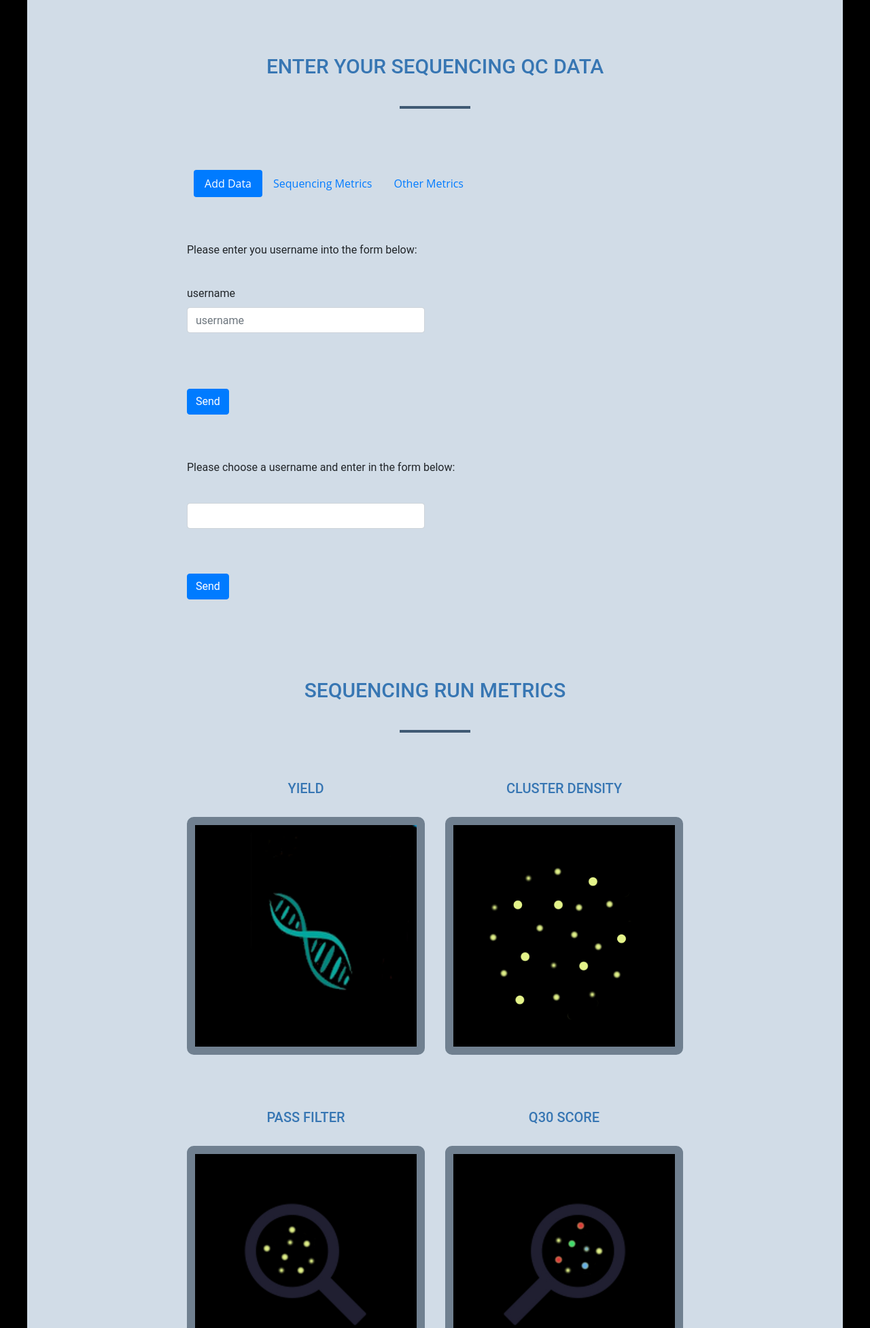
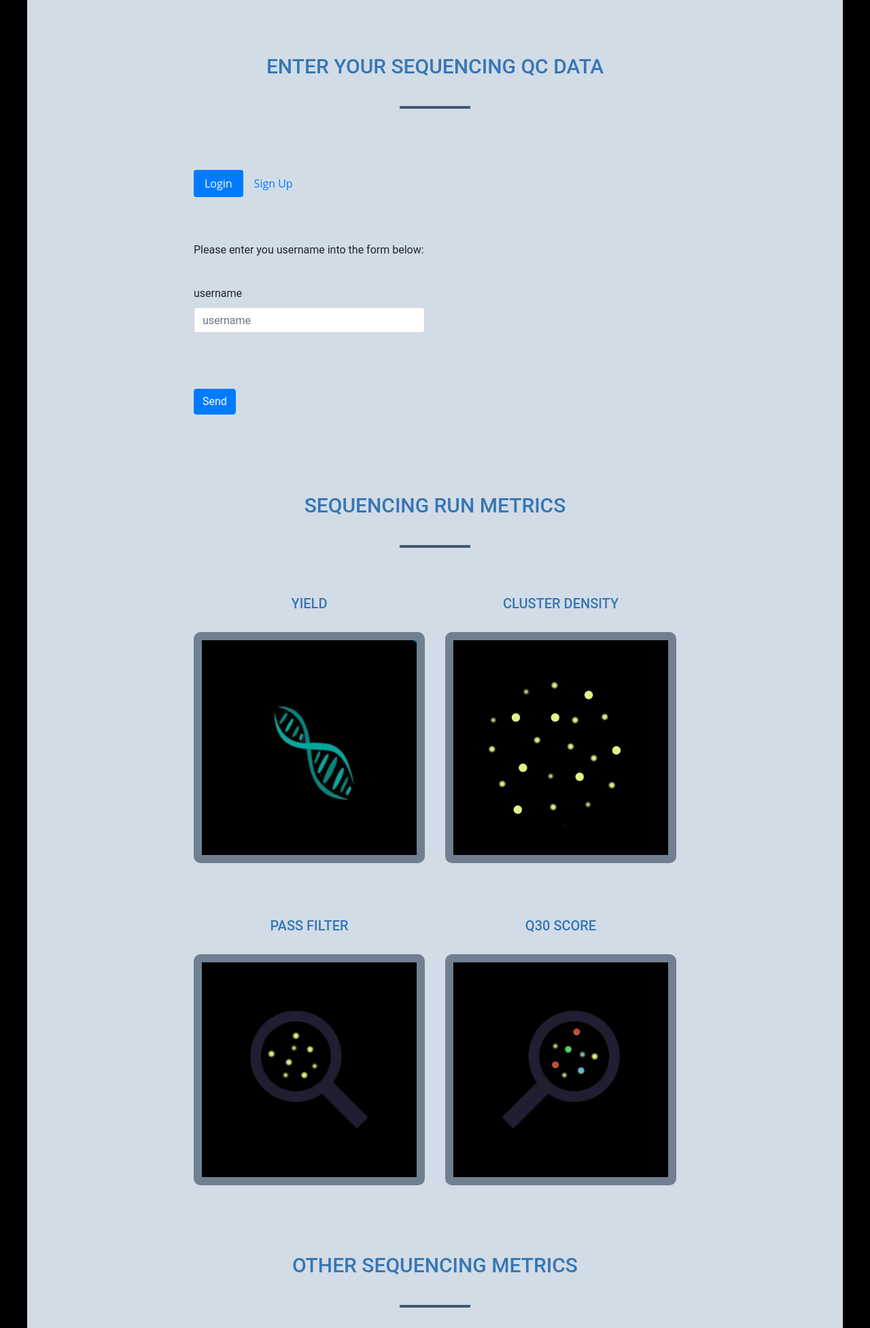
Before and after one commit to TAHJones/qc-metrics-analyser, a Flask app: page / in a window 1280 px wide. Shown: the part 594-2548 px from the top of the page at 68% size. Run offline with Flask 2, Linux system fonts and the light colour scheme; data that the repository does not hold is empty; some libraries are stand-ins or nearby versions.

Commit message:
add tabs for forms

```diff
--- a/templates/index.html
+++ b/templates/index.html
@@ -29,21 +29,21 @@
             <div class="col-lg-8 col-md-10">
                 <ul class="nav nav-pills mb-3" id="" role="tablist">
                     <li class="nav-item">
-                        <a class="nav-link active" id="" data-toggle="pill" href="#add-data" role="tab">Add Data</a>
+                        <a class="nav-link active" id="" data-toggle="pill" href="#enter-user" role="tab">Login</a>
                     </li>
                     <li class="nav-item">
-                        <a class="nav-link" id="" data-toggle="pill" href="#sequencing-runs" role="tab">Sequencing Metrics</a>
-                    </li>
-                    <li class="nav-item">
-                        <a class="nav-link" id="" data-toggle="pill" href="#other-metrics" role="tab">Other Metrics</a>
+                        <a class="nav-link" id="" data-toggle="pill" href="#add-user" role="tab">Sign Up</a>
                     </li>
                 </ul>
             </div>
         </div>
     </section>
 
+    <section class="container">
         <div class="row justify-content-center">
             <div class="col-lg-8 col-md-10">
+                <div class="tab-content" id="pills-tabContent">
+                    <div class="tab-pane fade show active" id="enter-user" role="tabpanel">
                         {% with messages = get_flashed_messages() %} {% if messages %}
                         <ul class="flashes">
                             {% for message in messages %}
@@ -67,12 +67,10 @@
                                 <button type="submit" class="btn btn-primary" id="sendMessageButton">Send</button>
                             </div>
                         </form>
-
-            </div>
                     </div>
 
-        <div class="row justify-content-center">
-            <div class="col-lg-8 col-md-10">
+
+                    <div class="tab-pane fade" id="add-user" role="tabpanel">
                         {% with messages = get_flashed_messages() %} {% if messages %}
                         <ul class="flashes">
                             {% for message in messages %}
@@ -96,10 +94,13 @@
                                 <button type="submit" class="btn btn-primary" id="sendMessageButton">Send</button>
                             </div>
                         </form>
+                    </div>
 
                 </div>
             </div>
+        </div>
     </section>
+
    <!--SEQUENCING-RUNS-->
     <section class="container">
         <h3>Sequencing Run Metrics</h3>
```
Lines whose indentation alone changed are shown as unchanged.
